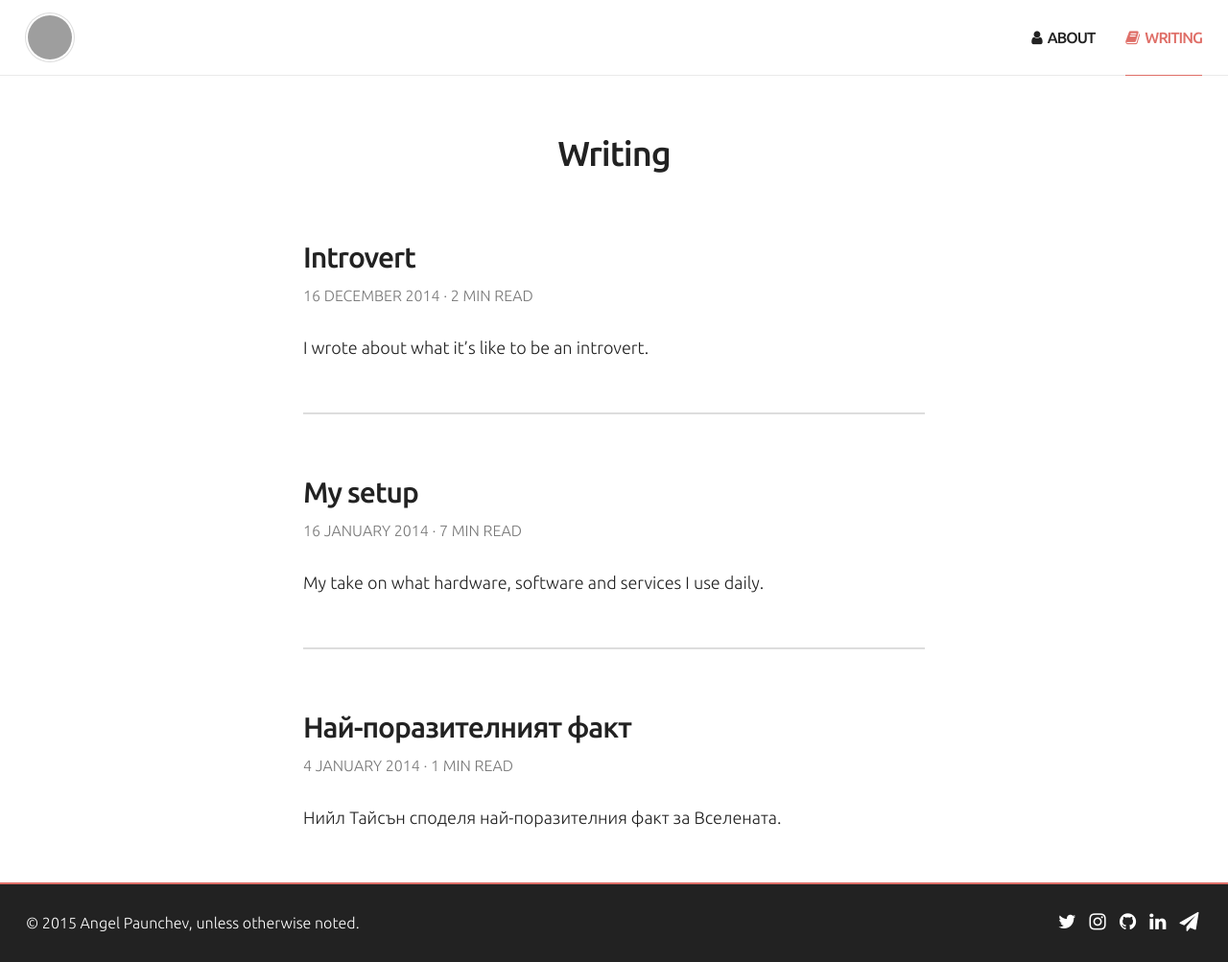
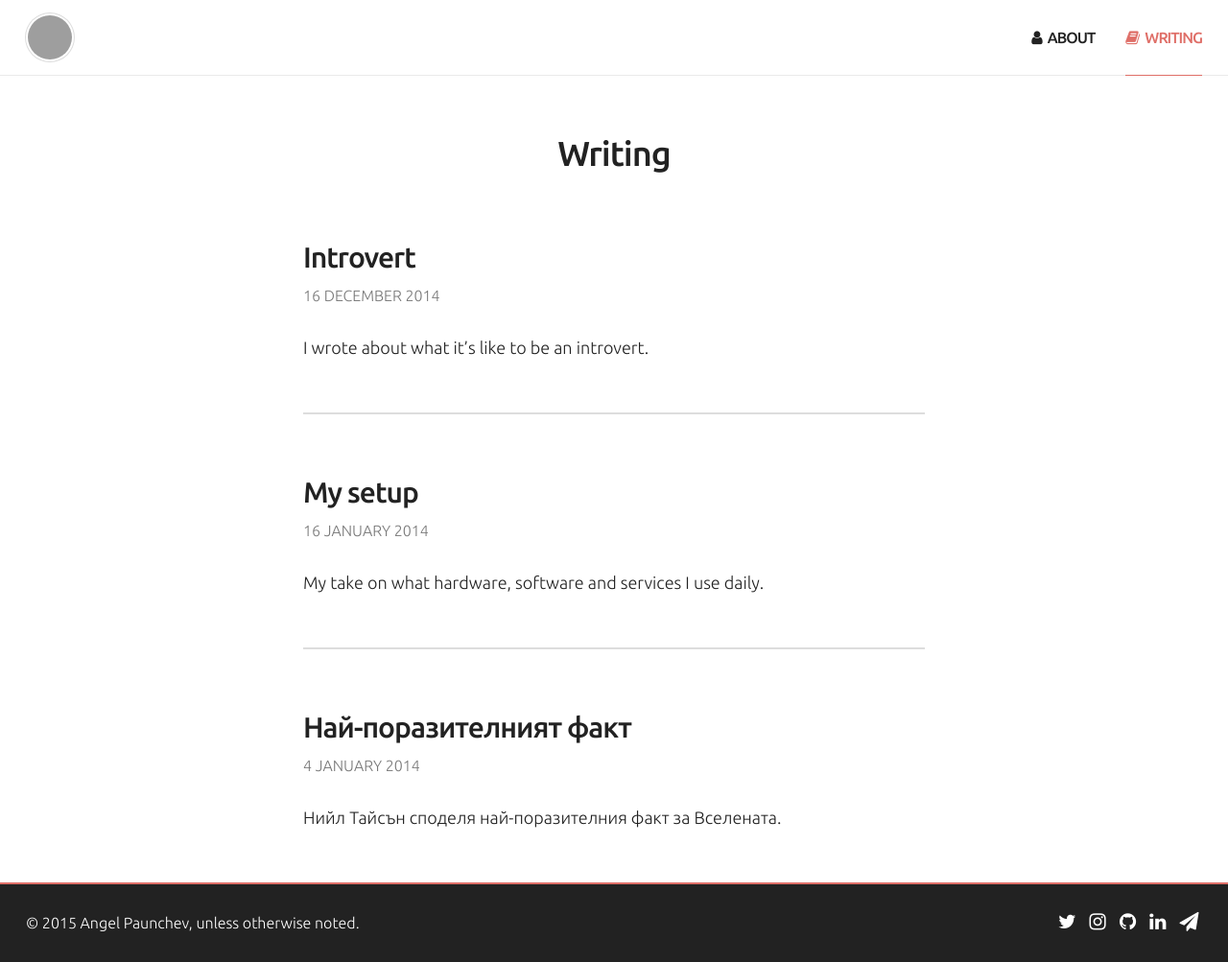
Before and after one commit to apaunchev/paunchev.com, a Jekyll site: the page built from writing.html, in a window 1280 px wide. Shown: the whole page at 96% size. Built offline with Jekyll 4.4.1, drawn with Linux system fonts in a browser that asks for light colours; nearby versions of some CDN libraries; grey boxes are pictures that could not be loaded.

Commit message:
Remove reading time plugin

```diff
--- a/_layouts/post.html
+++ b/_layouts/post.html
@@ -4,7 +4,7 @@ layout: default
 <div class="entry entry--post">
     <header class="entry__head">
         <h1 class="entry__title">{{ page.title }}</h1>
-        <p class="entry__meta">{{ page.date | date: "%-d %B %Y" }} &middot; <span title="{{ page.content | number_of_words }} words">{{ page.content | reading_time }}</span></p>
+        <p class="entry__meta">{{ page.date | date: "%-d %B %Y" }}</p>
     </header>
 
     <div class="entry__body">
--- a/_plugins/reading_time.rb
+++ /dev/null
@@ -1,14 +0,0 @@
-# Outputs the reading time
-# Usage: {{ page.content | reading_time }}
-
-module ReadingTimeFilter
-    def reading_time(input)
-        words_per_minute = 180
-
-        words = input.split.size
-        minutes = ( words / words_per_minute ).floor
-        minutes > 0 ? "#{minutes} min read" : "<1 min read"
-    end
-end
-
-Liquid::Template.register_filter(ReadingTimeFilter)
--- a/writing.html
+++ b/writing.html
@@ -9,7 +9,7 @@ description: "I write about software, technology, and the human condition."
     {% for post in site.posts %}
         <li>
             <h2 class="entry__title"><a href="{{ post.url }}">{{ post.title }}</a></h2>
-            <p class="entry__meta">{{ post.date | date: "%-d %B %Y" }} &middot; <span title="{{ post.content | number_of_words }} words">{{ post.content | reading_time }}</span></p>
+            <p class="entry__meta">{{ post.date | date: "%-d %B %Y" }}</p>
             {% if post.description %}
                 <p class="entry__content">{{ post.description }}</p>
             {% endif %}
```
